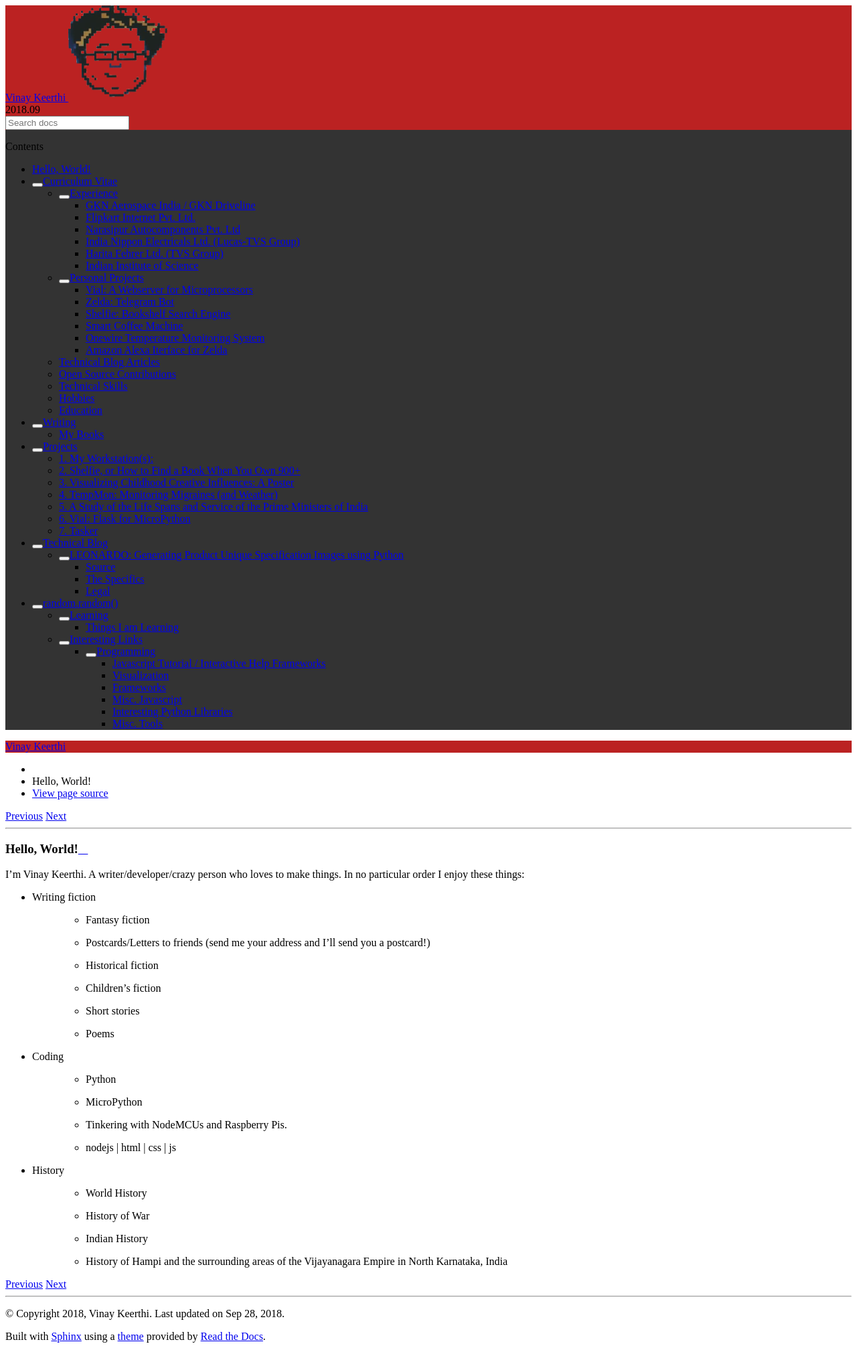
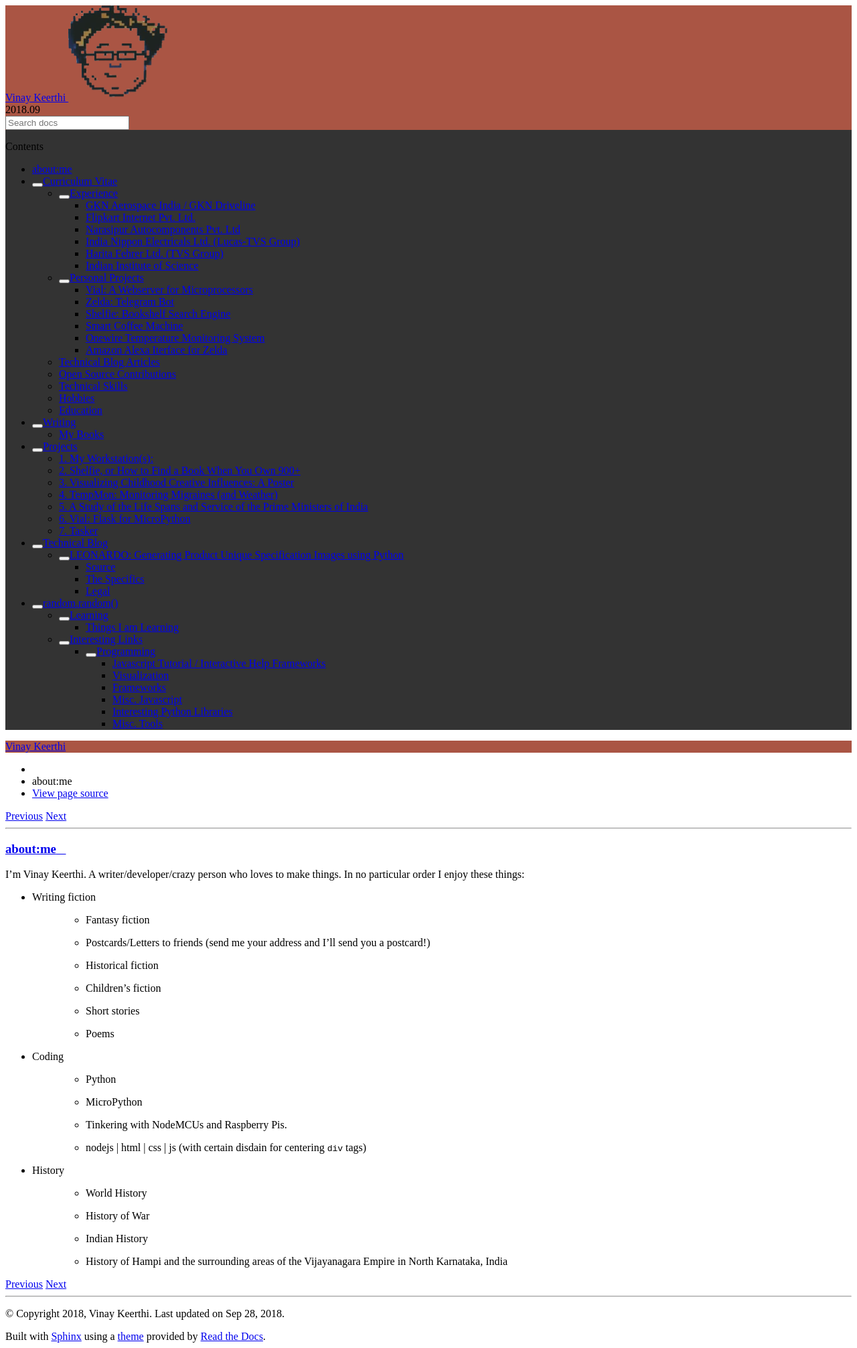
Before and after one commit to stonecharioteer/vinay87.github.io, a Sphinx documentation site: the page built from source/intro.rst, in a window 1280 px wide. Shown: the whole page at 67% size. Built offline with Sphinx 7.4.7 and the Read the Docs theme 2.0.0, drawn with Linux system fonts in a browser that asks for light colours; formulas are drawn with MathJax 3.

```diff
--- a/source/_templates/layout.html
+++ b/source/_templates/layout.html
@@ -4,7 +4,7 @@
   <style>
     /* Sidebar header (and topbar for mobile) */
     .wy-side-nav-search, .wy-nav-top {
-      background: #b22;
+      background: #a54;
     }
     /* Sidebar */
     .wy-nav-side {
--- a/source/blog/index.rst
+++ b/source/blog/index.rst
@@ -14,4 +14,4 @@ I also cross-post them on Medium, `here. <https://medium.com/@ktvkvinaykeerthi>`
 
 .. toctree::
 
-    leonardo.rst
+    leonardo
--- a/source/intro.rst
+++ b/source/intro.rst
@@ -1,7 +1,8 @@
 .. intro.rst introduction file.
 
-Hello, World!
-==============
+=========
+about:me
+=========
 
 
 I'm Vinay Keerthi. A writer/developer/crazy person who loves to make things. In no particular order I enjoy these things:
@@ -17,7 +18,7 @@ I'm Vinay Keerthi. A writer/developer/crazy person who loves to make things. In
     * Python
     * MicroPython
     * Tinkering with NodeMCUs and Raspberry Pis.
-    * nodejs | html | css | js
+    * nodejs | html | css | js (with certain disdain for centering ``div`` tags)
 * History
     * World History
     * History of War
```
Also changed, not shown: source/blog/leonardo.rst (+5 -4 lines), source/resume.rst (+9 -1 lines).
